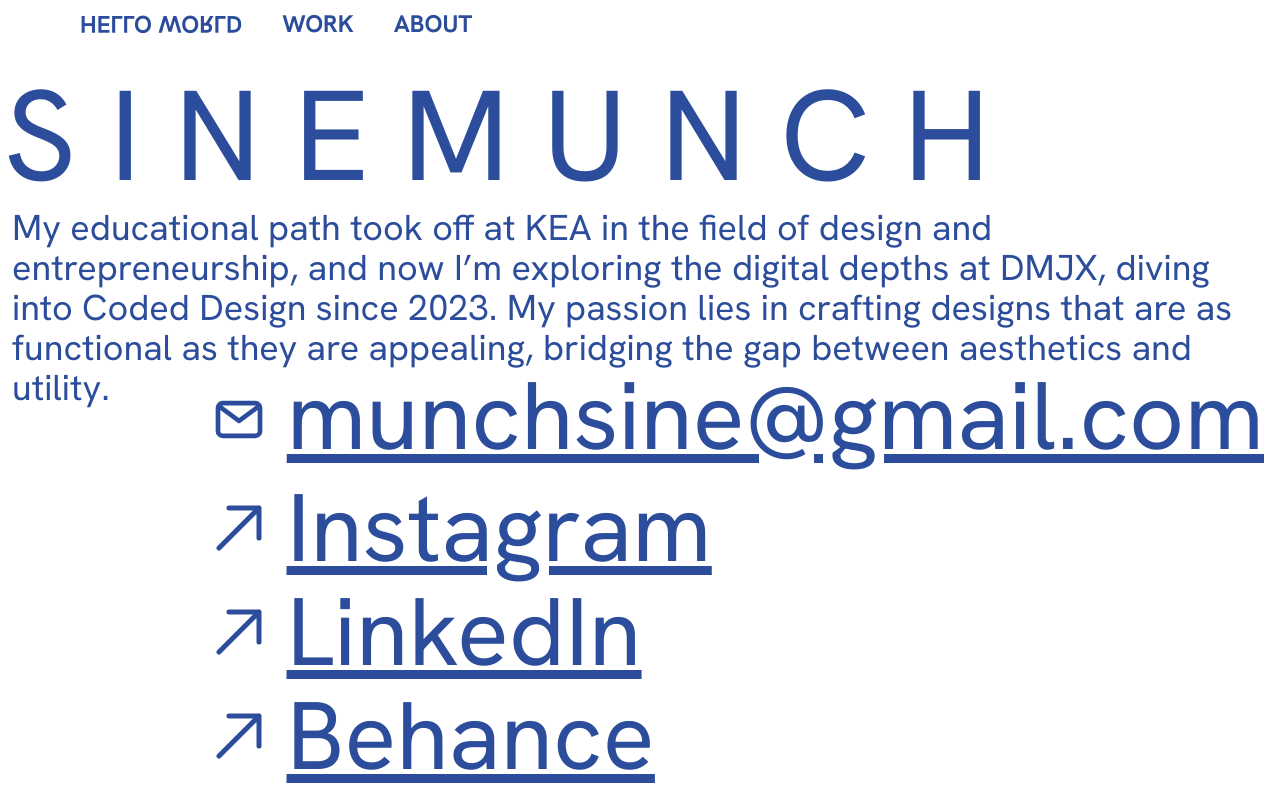
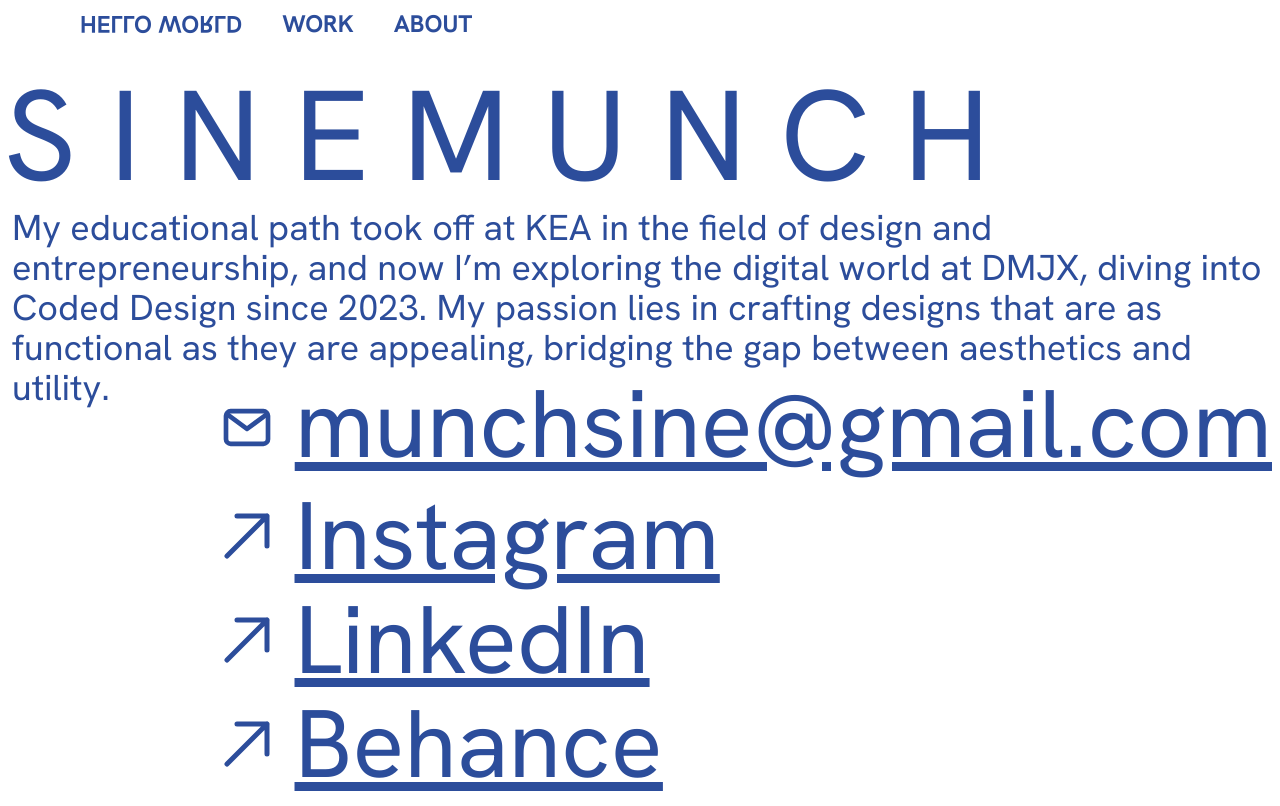
Before and after one commit to SineMunchs/Portfolooo, a Vue app: page /about in a window 1280 px wide. Shown: the top 806 px of the page. Built offline with nearby package versions, Linux system fonts and the light colour scheme; the HTML template or start-up script is replaced by a standard one.

Commit message:
Text save about

```diff
--- a/src/views/AboutView.vue
+++ b/src/views/AboutView.vue
@@ -2,11 +2,11 @@
     <div class="  mt-10 ml-1 blue elite text-blå text-9xl" >S I N E  M U N C H
     </div>
     <div class=" p-2 ml-1 blue elite text-blå text-4xl" >
-    <h1>My educational path took off at KEA in the field of design and entrepreneurship, and now I’m exploring the digital depths at DMJX, diving into Coded Design since 2023. My passion lies in crafting designs that are as functional as they are appealing, bridging the gap between aesthetics and utility.
+    <h1>My educational path took off at KEA in the field of design and entrepreneurship, and now I’m exploring the digital world at DMJX, diving into Coded Design since 2023. My passion lies in crafting designs that are as functional as they are appealing, bridging the gap between aesthetics and utility.
  </h1>
     </div>
 <!--MAIL-->
-    <div class="flex flex-col absolute bottom-0 right-0 p-4 p-2 elite underline text-blå text-8xl">
+    <div class="flex flex-col absolute bottom-0 right-0 p-2 elite underline text-blå text-8xl">
     <div class="flex items-center grid-3 mb-4 ">
       <img src="../../images/mail.svg" alt="Email Icon" class="h-14 w-20 mr-2" />
       <a href="mailto:munchsine@gmail.com">munchsine@gmail.com</a>
@@ -17,10 +17,12 @@
       <img src="../../images/arrow.svg" alt="Instagram Icon" class="h-15 w-20 mr-2" />
       <span>Instagram</span>
     </a>
+    <!--LINkdin-->
     <a href="https://www.linkedin.com/in/sine-munch-b992461b8/" target="_blank" class="flex items-center mb-2">
       <img src="../../images/arrow.svg" alt="LinkedIn Icon" class="h-15 w-20 mr-2" />
       <span>LinkedIn</span>
     </a>
+    <!--BEHANCE-->
     <a href="https://www.behance.net/sinemunch1" target="_blank" class=" flex items-center">
       <img src="../../images/arrow.svg" alt="Behance Icon" class="h-15 w-20 mr-2" />
       <span>Behance</span>
--- a/src/views/ProjectOne.vue
+++ b/src/views/ProjectOne.vue
@@ -26,8 +26,3 @@ import ProjectThumber from '@/components/ProjectThumber.vue'
   </video>
 
 </template>
-
-
-To apply a blue color overlay to a video that only clears upon mouse hover, you will need to use CSS for styling. Here’s how you can achieve this effect assuming you’re working within a framework that allows inline styling or you can modify the CSS directly. I’ll guide you through creating a CSS class for this purpose.
-
-First, define a CSS class that applies the blue overlay using ::before pseudo-element. When the user hovers over the video, this overlay should become transparent. Here's the CSS code:
```
